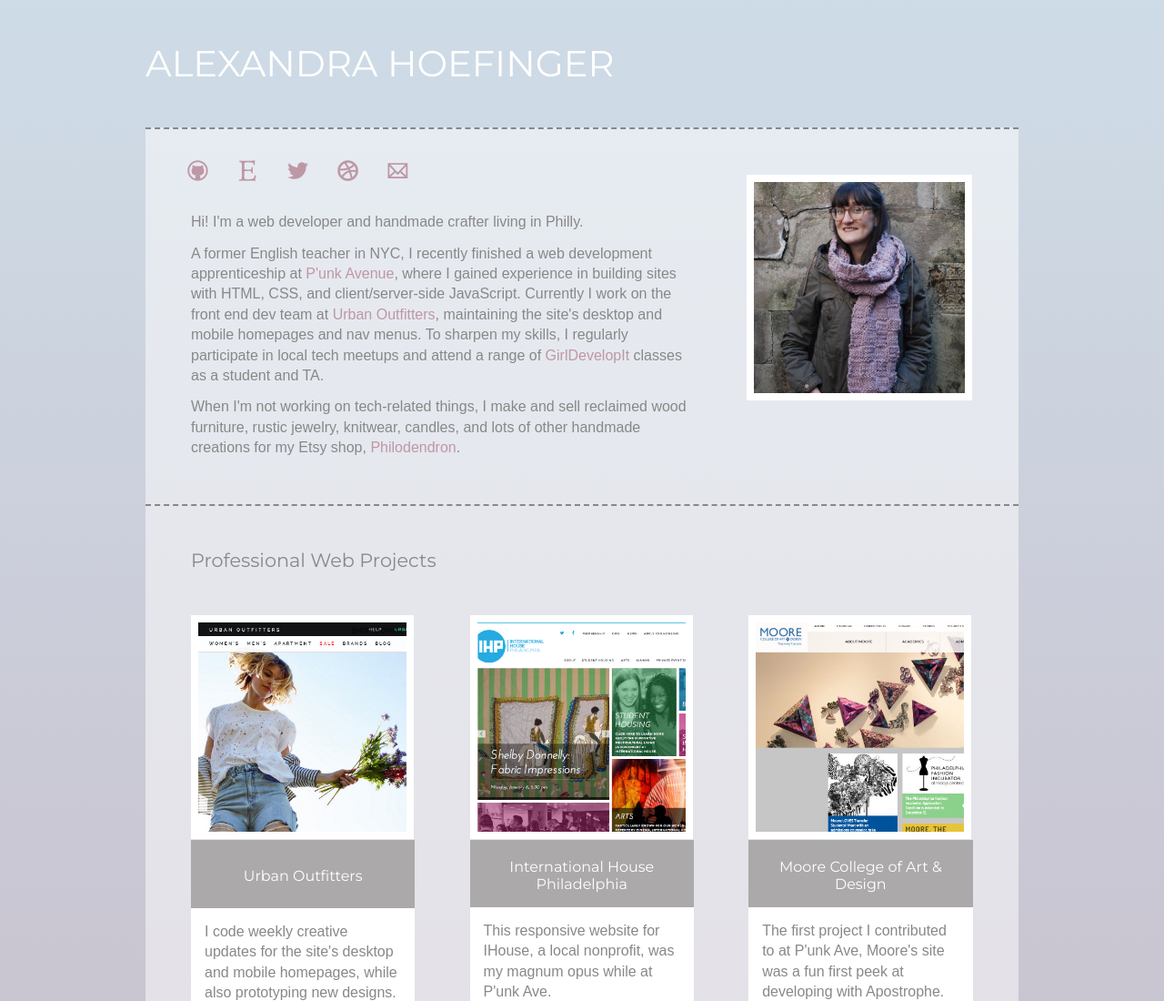
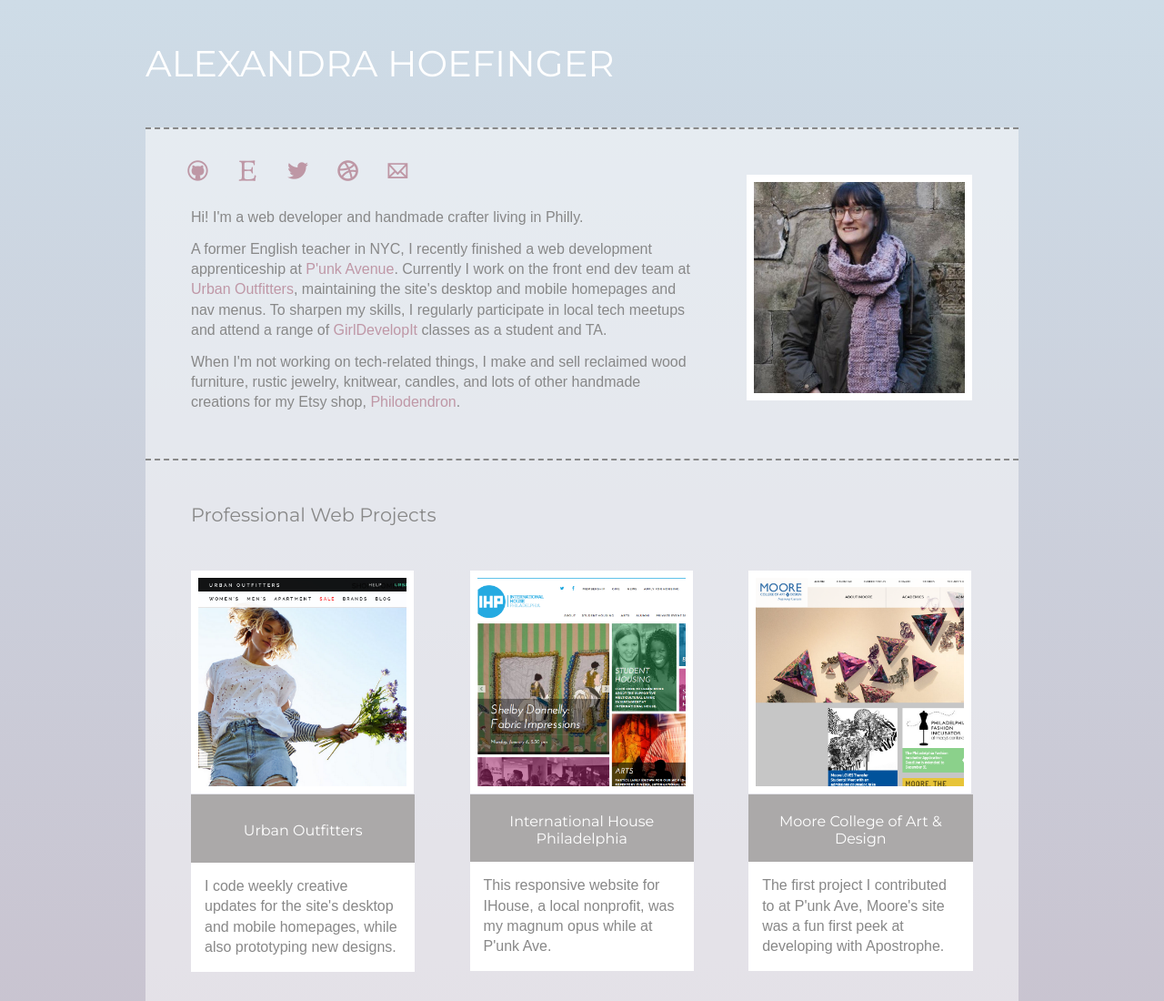
Before and after one commit to ahoef/ah-website, a plain HTML site: page index.html in a window 1280 px wide. Shown: the top 1100 px of the page at 91% size. Drawn offline with Linux system fonts and the light colour scheme; a web font is replaced by a local one.

Commit message:
really, final updates

```diff
--- a/css/site.css
+++ b/css/site.css
@@ -107,7 +107,7 @@
 nav ul li a
 {
   margin: 0;
-  padding: 35px 15px 30px 15px;
+  padding: 35px 15px 25px 15px;
   display: block;
 }
 
--- a/index.html
+++ b/index.html
@@ -46,7 +46,7 @@
 
         <section class="bio clearfix">
           <p>Hi! I'm a web developer and handmade crafter living in Philly.</p>
-          <p>A former English teacher in NYC, I recently finished a web development apprenticeship at <a href="http://www.punkave.com" title="P'unk Avenue" target="_blank">P'unk Avenue</a>, where I gained experience in building sites with HTML, CSS, and client/server-side JavaScript. Currently I work on the front end dev team at <a href="http://www.urbanoutfitters.com" title="Urban Outfitters" target="_blank">Urban Outfitters</a>, maintaining the site's desktop and mobile homepages and nav menus. To sharpen my skills, I regularly participate in local tech meetups and attend a range of <a href="http://www.girldevelopit.com" title="GirlDevelopIt" target="_blank">GirlDevelopIt</a> classes as a student and TA.
+          <p>A former English teacher in NYC, I recently finished a web development apprenticeship at <a href="http://www.punkave.com" title="P'unk Avenue" target="_blank">P'unk Avenue</a><!-- , where I gained experience in building sites with HTML, CSS, and client/server-side JavaScript -->. Currently I work on the front end dev team at <a href="http://www.urbanoutfitters.com" title="Urban Outfitters" target="_blank">Urban Outfitters</a>, maintaining the site's desktop and mobile homepages and nav menus. To sharpen my skills, I regularly participate in local tech meetups and attend a range of <a href="http://www.girldevelopit.com" title="GirlDevelopIt" target="_blank">GirlDevelopIt</a> classes as a student and TA.
           <p class="last">When I'm not working on tech-related things, I make and sell reclaimed wood furniture, rustic jewelry, knitwear, candles, and lots of other handmade creations for my Etsy shop, <a href="http://philodendrondesigns.etsy.com" title="Philodendron" target="_blank">Philodendron</a>.</p>
 
           <img src="images/ah.jpg" alt="Alexandra">
@@ -65,7 +65,7 @@
           </div>
 
           <div class="column">
-            <a href="http://www.ihousephilly.com" title="International House Philadelphia" target="_blank"><img src="images/ihouse.png">
+            <a href="http://www.ihousephilly.org" title="International House Philadelphia" target="_blank"><img src="images/ihouse.png">
               <h3>International House Philadelphia</h3>
               <div class="project-info">
                 <p>This responsive website for IHouse, a local nonprofit, was my magnum opus while at P'unk Ave. </p>
```
